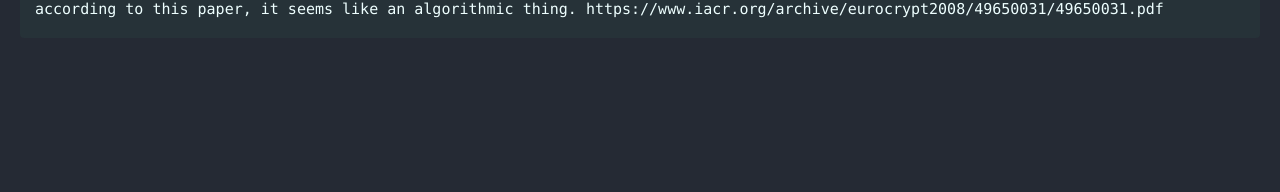
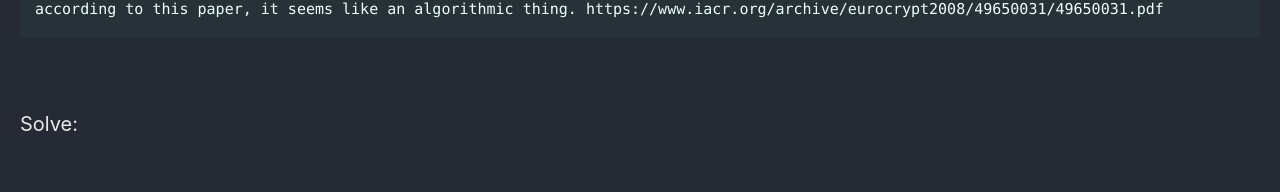
Before and after one commit to Connor-McCartney/Connor-McCartney.github.io, a Jekyll site: the page built from _pages/cryptography/other/0CTF2024.md, in a window 1280 px wide. Shown: the part 1128-1320 px from the top of the page. Built offline with Jekyll 4.4.1, drawn with Linux system fonts in a browser that asks for light colours; cached includes are drawn as plain includes; before the commit the page ends 1211 px from its top, so only the background shows below that.

Commit message:
Update 0CTF2024.md

````diff
--- a/_pages/cryptography/other/0CTF2024.md
+++ b/_pages/cryptography/other/0CTF2024.md
@@ -44,3 +44,7 @@ this should be a sage feature :P
 tl2cents:
 according to this paper, it seems like an algorithmic thing. https://www.iacr.org/archive/eurocrypt2008/49650031/49650031.pdf
 ```
+
+<br>
+
+Solve:
````
